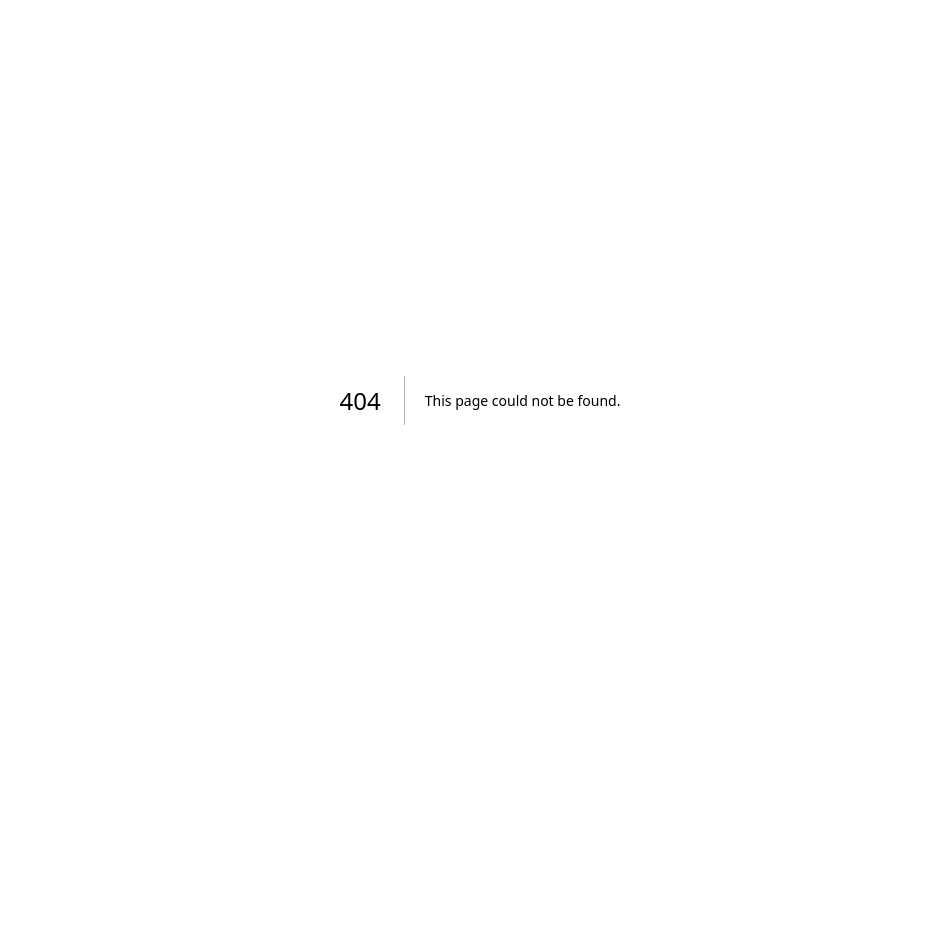
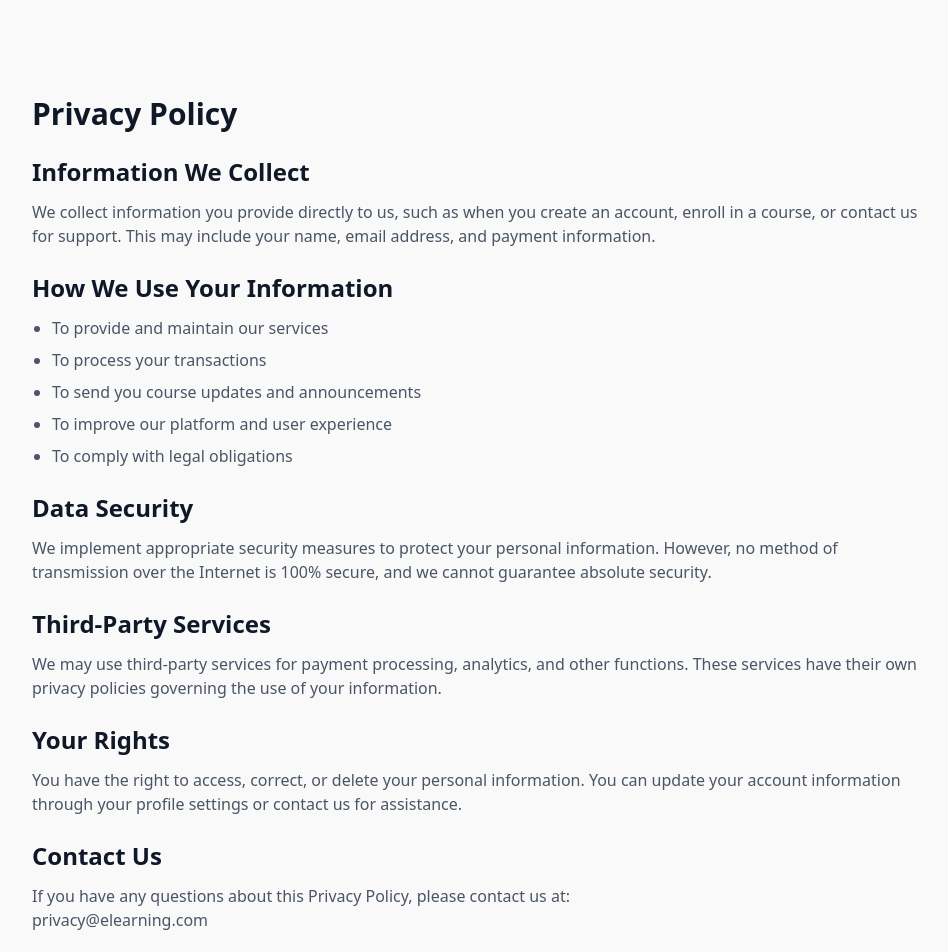
Before and after one commit to KASHIKODER/Kashi-Learning-client, a Next.js app: page /policy in a window 1280 px wide. Before the commit this address had no page. Shown: the top 952 px of the page, without its empty margins (160-1108 px from the left). Before the commit the page ends 800 px from the top, so only its background shows below. Built offline with nearby package versions, Linux system fonts and the light colour scheme.

Commit message:
FIX: Disable image optimization, add about/policy pages

```diff
--- /dev/null
+++ b/app/about/page.tsx
@@ -0,0 +1,48 @@
+export default function AboutPage() {
+  return (
+    <div className="min-h-screen pt-24 px-4">
+      <div className="max-w-4xl mx-auto">
+        <h1 className="text-3xl font-bold mb-6 text-gray-900 dark:text-white">
+          About ELearning
+        </h1>
+
+        <div className="space-y-4 text-gray-600 dark:text-gray-300">
+          <p>
+            Welcome to ELearning, your premier destination for online education and skill development.
+            Our mission is to make quality education accessible to everyone, everywhere.
+          </p>
+
+          <p>
+            Founded with the vision of transforming traditional learning, we offer a wide range of
+            courses designed by industry experts to help you advance your career and personal growth.
+          </p>
+
+          <h2 className="text-2xl font-bold mt-8 mb-4 text-gray-900 dark:text-white">
+            Our Mission
+          </h2>
+          <p>
+            To democratize education by providing affordable, high-quality learning resources
+            that empower individuals to achieve their personal and professional goals.
+          </p>
+
+          <h2 className="text-2xl font-bold mt-8 mb-4 text-gray-900 dark:text-white">
+            Our Values
+          </h2>
+          <ul className="list-disc pl-5 space-y-2">
+            <li>Quality Education for All</li>
+            <li>Innovative Learning Methods</li>
+            <li>Student Success Focus</li>
+            <li>Continuous Improvement</li>
+            <li>Community Building</li>
+          </ul>
+
+          <div className="mt-8 p-4 bg-gray-100 dark:bg-gray-800 rounded-lg">
+            <p className="font-medium">
+              Join thousands of successful learners who have transformed their careers with our courses.
+            </p>
+          </div>
+        </div>
+      </div>
+    </div>
+  );
+}
--- /dev/null
+++ b/app/policy/page.tsx
@@ -0,0 +1,86 @@
+export default function PolicyPage() {
+  return (
+    <div className="min-h-screen pt-24 px-4">
+      <div className="max-w-4xl mx-auto">
+        <h1 className="text-3xl font-bold mb-6 text-gray-900 dark:text-white">
+          Privacy Policy
+        </h1>
+
+        <div className="space-y-6 text-gray-600 dark:text-gray-300">
+          <div>
+            <h2 className="text-2xl font-bold mb-3 text-gray-900 dark:text-white">
+              Information We Collect
+            </h2>
+            <p>
+              We collect information you provide directly to us, such as when you create an account,
+              enroll in a course, or contact us for support. This may include your name, email address,
+              and payment information.
+            </p>
+          </div>
+
+          <div>
+            <h2 className="text-2xl font-bold mb-3 text-gray-900 dark:text-white">
+              How We Use Your Information
+            </h2>
+            <ul className="list-disc pl-5 space-y-2">
+              <li>To provide and maintain our services</li>
+              <li>To process your transactions</li>
+              <li>To send you course updates and announcements</li>
+              <li>To improve our platform and user experience</li>
+              <li>To comply with legal obligations</li>
+            </ul>
+          </div>
+
+          <div>
+            <h2 className="text-2xl font-bold mb-3 text-gray-900 dark:text-white">
+              Data Security
+            </h2>
+            <p>
+              We implement appropriate security measures to protect your personal information.
+              However, no method of transmission over the Internet is 100% secure, and we cannot
+              guarantee absolute security.
+            </p>
+          </div>
+
+          <div>
+            <h2 className="text-2xl font-bold mb-3 text-gray-900 dark:text-white">
+              Third-Party Services
+            </h2>
+            <p>
+              We may use third-party services for payment processing, analytics, and other functions.
+              These services have their own privacy policies governing the use of your information.
+            </p>
+          </div>
+
+          <div>
+            <h2 className="text-2xl font-bold mb-3 text-gray-900 dark:text-white">
+              Your Rights
+            </h2>
+            <p>
+              You have the right to access, correct, or delete your personal information.
+              You can update your account information through your profile settings or contact us
+              for assistance.
+            </p>
+          </div>
+
+          <div>
+            <h2 className="text-2xl font-bold mb-3 text-gray-900 dark:text-white">
+              Contact Us
+            </h2>
+            <p>
+              If you have any questions about this Privacy Policy, please contact us at:
+              <br />
+              <span className="font-medium">privacy@elearning.com</span>
+            </p>
+          </div>
+
+          <div className="mt-8 p-4 bg-gray-100 dark:bg-gray-800 rounded-lg">
+            <p className="text-sm">
+              Last Updated: March 15, 2024
+            </p>
+          </div>
+        </div>
+      </div>
+    </div>
+  );
+}
```
